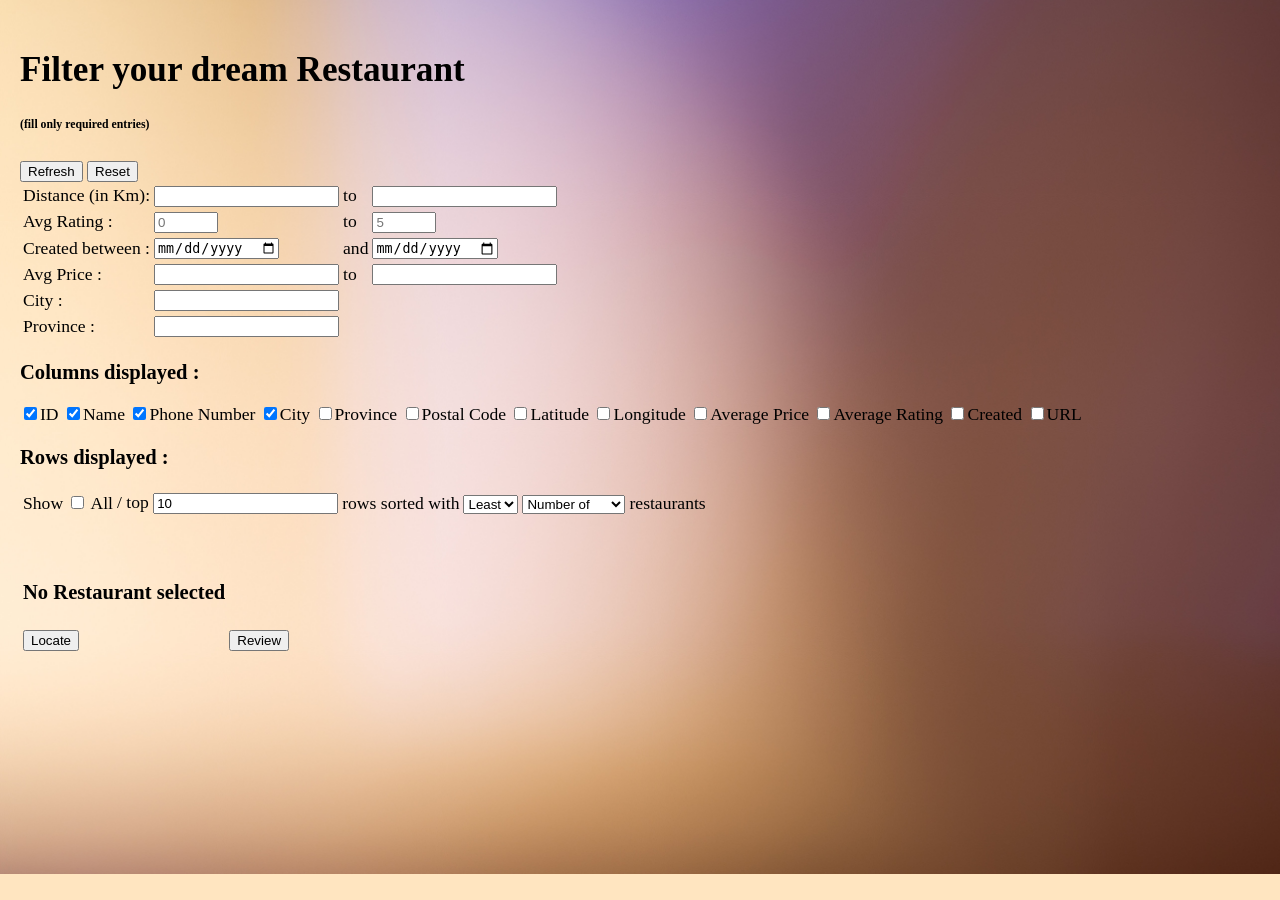
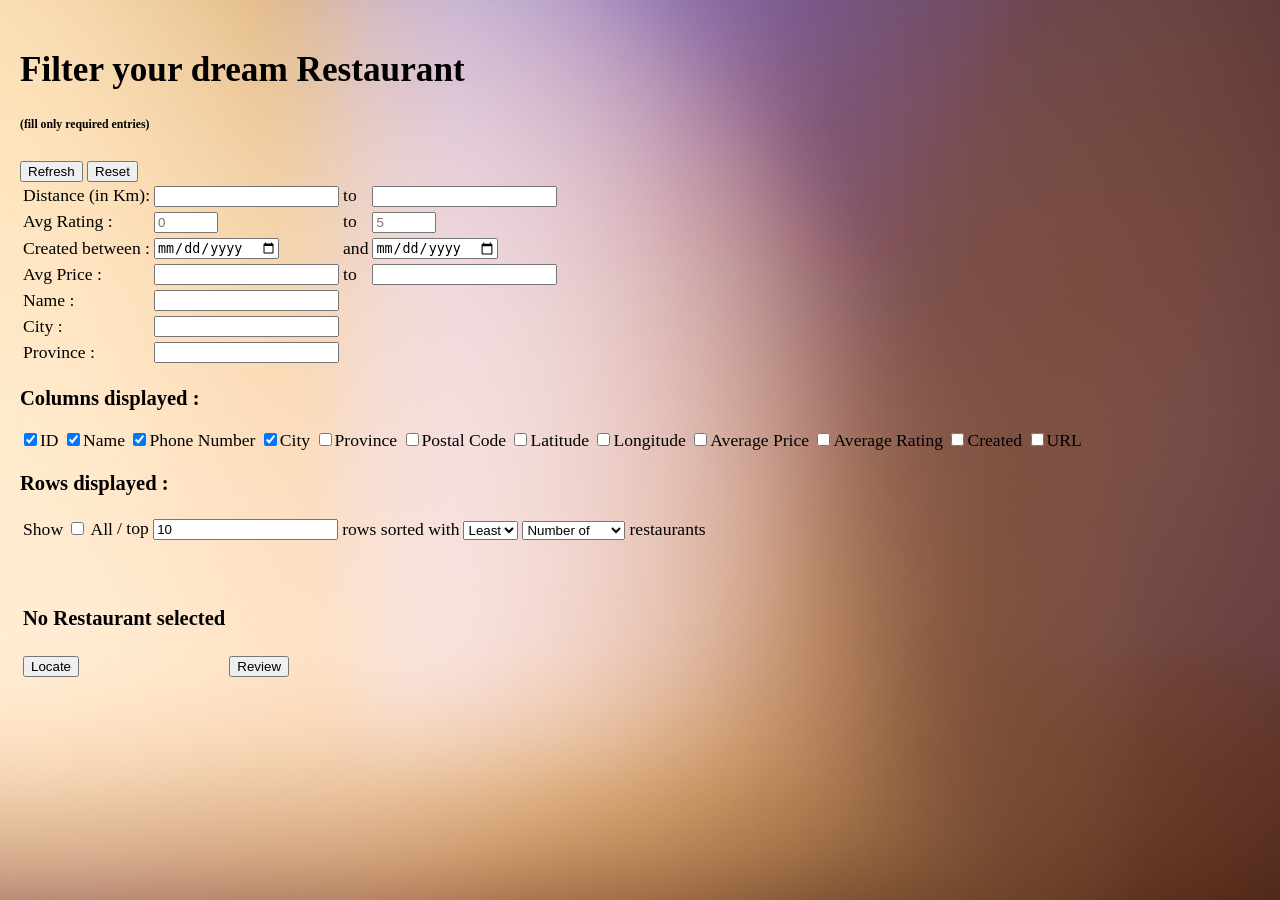
Before and after one commit to heisenberg600/COL362_Project, a Flask app: page /restaurants in a window 1280 px wide. Shown: the part 34-934 px from the top of the page. Before the commit the page ends 908 px from the top, so only its background shows below. Run offline with Flask 2, Linux system fonts and the light colour scheme; parts of the project's set-up code (start-up, migrations or seed data) failed here and were passed over; some libraries are stand-ins or nearby versions.

Commit message:
history save

```diff
--- a/back_end/app.py
+++ b/back_end/app.py
@@ -247,6 +247,10 @@ def restaurants():
         province = request.form.get('province')
         if(province!=""):
             province = f"and province.name='{province}'"
+
+        restname = request.form.get('restname')
+        if(restname!=""):
+            restname = f"and restaurants.name='{restname}'"
         # country = request.form.get('country')
 
 
@@ -336,19 +340,20 @@ def restaurants():
         print(order, val)
 
 
-        cur_query = f"select {columns} from restaurants, province, cities where {ratingMin} {ratingMax} {createdMin} {createdMax} {priceMin} {priceMax} {city} {province} and restaurants.cityId=cities.cityId and cities.province = province.provinceId order by {val} {order} limit {num} "
+        cur_query = f"select {columns} from restaurants, province, cities where {ratingMin} {ratingMax} {createdMin} {createdMax} {priceMin} {restname} {priceMax} {city} {province} and restaurants.cityId=cities.cityId and cities.province = province.provinceId order by {val} {order} limit {num} "
 
         to_cursor.execute(cur_query)
         ans = to_cursor.fetchall()
 
         cols = [i.split('.')[-1] for i in columns.split(", ")]
-        print(ans)
-        return render_template('restaurants.html', title="Filter", rows=ans, cols = cols)
+
+        data = request.form.to_dict()
+        return render_template('restaurants.html', title="Filter", rows=ans, cols = cols, **data)
 
         # print(distMin, resID, num, order, val, city_check, province_check)
 
 
-    return render_template('restaurants.html', title="Filter")
+    return render_template('restaurants.html', title="Filter", data= {})
 
 @app.route('/update', methods=['GET', 'POST'])
 def update():
@@ -386,9 +391,9 @@ def changeRest(site, title, data):
             else:
                 error = "No restaurant found with this coordinates"
         if(error != ""):
-            return render_template(site, title=title, error = error)
+            return render_template(site, title=title, error = error, **data)
 
-        return render_template(site, title=title, rest_id = rest_id)
+        return render_template(site, title=title, rest_id = rest_id, **data)
 
 
 @app.route('/review', methods=['GET', 'POST'])
--- a/back_end/static/js/locate.js
+++ b/back_end/static/js/locate.js
@@ -1,14 +1,14 @@
 var byresid = [
-    ["ID : ", "<input required type = \"number\" name = \"resID\">"]
+    ["ID : ", "<input required value = \"{{ resID }}\" type = \"number\" name = \"resID\">"]
 ]
 
 var byphone = [
-    ["Phone Number : ", "<input required type = \"tel\" name = \"phone\">"]
+    ["Phone Number : ", "<input required value = \"{{ phone }}\" type = \"tel\" name = \"phone\">"]
 ]
 
 var bycoord = [
-    ["Latitude : ", "<input required type = \"number\" step = \"0.000001\" name = \"lat\">"],
-    ["Longitude : ", "<input required type = \"number\" step = \"0.000001\" name = \"long\">"]
+    ["Latitude : ", "<input required value = \"{{ lat }}\" type = \"number\" step = \"0.000001\" name = \"lat\">"],
+    ["Longitude : ", "<input required value = \"{{ long }}\" type = \"number\" step = \"0.000001\" name = \"long\">"]
 ]
 
 function onLoadLocate() {
--- a/back_end/templates/locate.html
+++ b/back_end/templates/locate.html
@@ -29,7 +29,7 @@
             <table id = "table">
                 <tr>
                     <td>ID</td>
-                    <td><input type = "number" name = "resID" required></td>
+                    <td><input type = "number" name = "resID" value = "{{ resID }}" required></td>
                 </tr>
             </table>
         </form>
--- a/back_end/templates/restaurants.html
+++ b/back_end/templates/restaurants.html
@@ -6,45 +6,50 @@
             <h1>Filter your dream Restaurant</h1>
             <h6>(fill only required entries)</h6>
             <input class = "submit" type = "submit" value = "Refresh">
-            <input class = "submit" type = "reset" value = "Reset">
+            <input class = "submit" type = "reset" value = "Reset" onclick="resetF();" />
 
             <table>
                 <tr>
                     <td>Distance (in Km): </td>
-                    <td><input type = "number" name = "distMin" step = "0.01"></td>
+                    <td><input type = "number" value = "{{ distMin}}" name = "distMin" step = "0.01"></td>
                     <td> to </td>
-                    <td><input type = "number" name = "distMax" step = "0.01"></td>
+                    <td><input type = "number" value = "{{ distMax}}" name = "distMax" step = "0.01"></td>
                 </tr>
 
                 <tr>
                     <td>Avg Rating : </td>
-                    <td><input type = "number" name = "ratingMin" step = "0.1" min = "0" max = "5" placeholder="0"> </td>
+                    <td><input type = "number" value = "{{ ratingMin}}" name = "ratingMin" step = "0.1" min = "0" max = "5" placeholder="0"> </td>
                     <td> to </td>
-                    <td><input type = "number" name = "ratingMax" step = "0.1" min = "0" max = "5" placeholder="5"></td>
+                    <td><input type = "number" value = "{{ ratingMax}}" name = "ratingMax" step = "0.1" min = "0" max = "5" placeholder="5"></td>
                 </tr>
 
                 <tr>
                     <td>Created between : </td>
-                    <td><input type = "date" name = "createdMin"></td>
+                    <td><input type = "date" value = "{{ createdMin}}" name = "createdMin"></td>
                     <td> and </td>
-                    <td><input type = "date" name = "createdMax"></td>
+                    <td><input type = "date" value = "{{ createdMax}}" name = "createdMax"></td>
                 </tr>
 
                 <tr>
                     <td>Avg Price : </td>
-                    <td><input type = "number" name = "priceMin" step = "1"></td>
+                    <td><input type = "number" value = "{{ priceMin}}" name = "priceMin" step = "1"></td>
                     <td> to </td>
-                    <td><input type = "number" name = "priceMax" step = "1"></td>
+                    <td><input type = "number" value = "{{ priceMax}}" name = "priceMax" step = "1"></td>
+                </tr>
+
+                <tr>
+                    <td>Name : </td>
+                    <td><input type = "text" value = "{{ restname }}" name = "restname"></td>
                 </tr>
 
                 <tr>
                     <td>City : </td>
-                    <td><input type = "text" name = "city"></td>
+                    <td><input type = "text" value = "{{ city}}" name = "city"></td>
                 </tr>
 
                 <tr>
                     <td>Province : </td>
-                    <td><input type = "text" name = "province"></td>
+                    <td><input type = "text" value = "{{ province}}" name = "province"></td>
                 </tr>
 
                 <!-- <tr>
@@ -172,6 +177,11 @@
                 document.forms['getrest'].submit();
             }
 
+            function resetF(){
+                document.forms['filterrest'].method = "GET";
+                document.forms['filterrest'].submit();
+            }
+
             function showall(){
                 var show = document.getElementById("all");
                 var topp = document.getElementById("topp");
--- a/back_end/templates/review.html
+++ b/back_end/templates/review.html
@@ -32,7 +32,7 @@
             <table id = "table">
                 <tr>
                     <td>ID</td>
-                    <td><input type = "number" name = "resID" required></td>
+                    <td><input type = "number" name = "resID" value = "{{ resID }}" required></td>
                 </tr>
             </table>
         </form>
```
